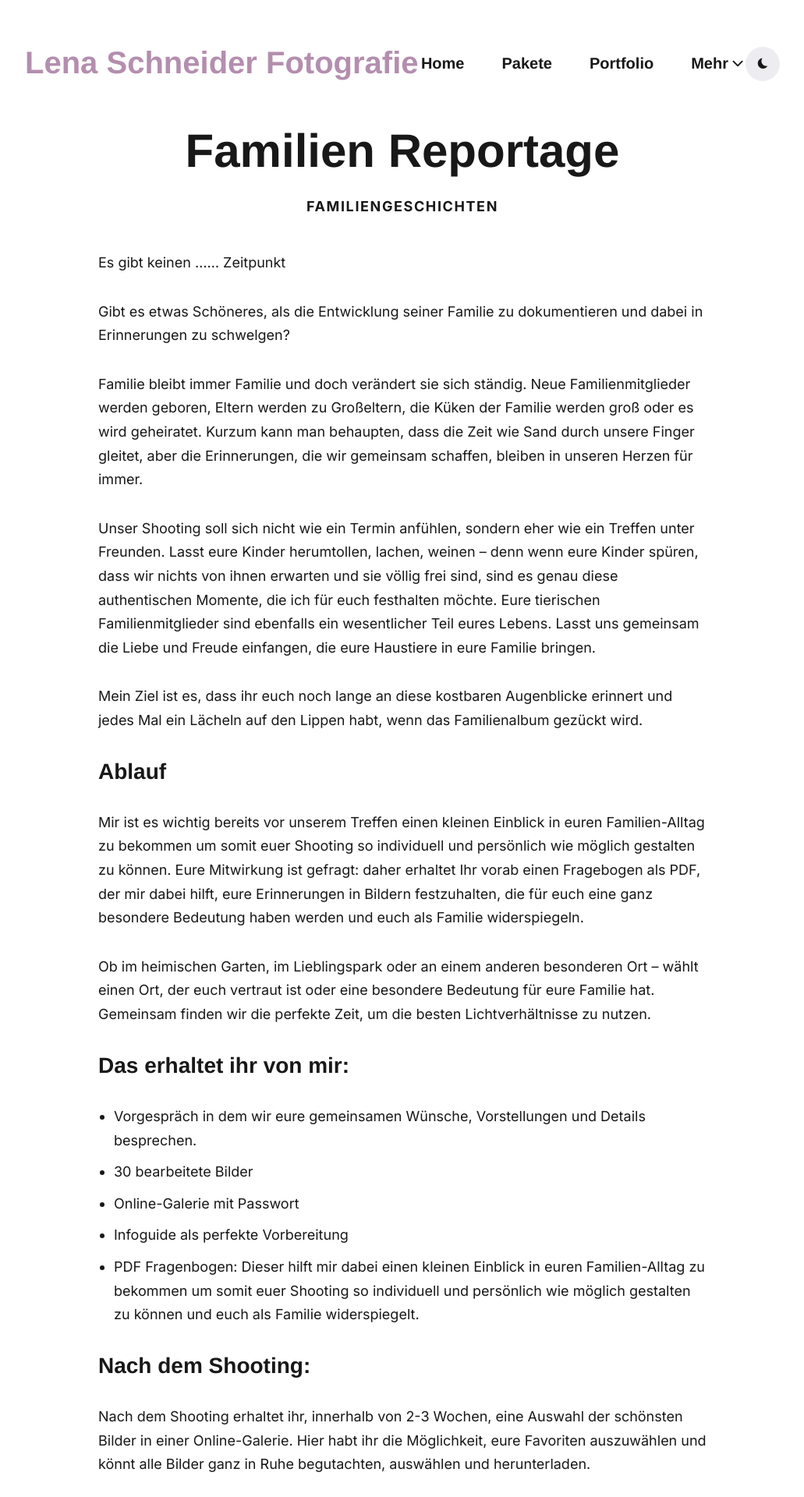
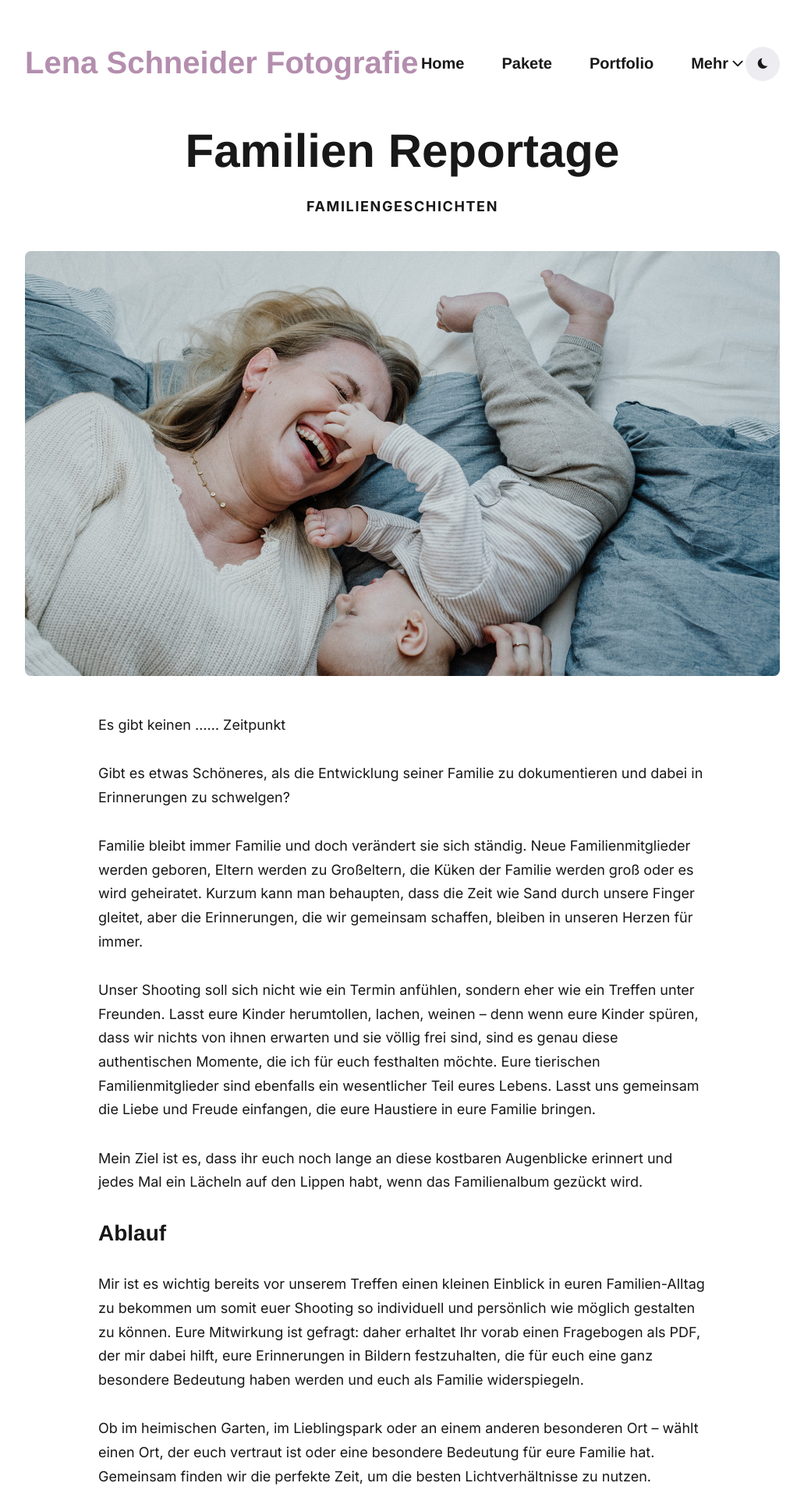
Before and after one commit to lena-schneider-fotografie/lena-schneider-fotografie.github.io, a Jekyll site: the page built from _pakete/familien_reportage.md, in a window 1280 px wide. Shown: the top 1920 px of the page at 78% size, without its empty margins (124-1155 px from the left). Built offline with Jekyll 4.4.1, drawn with Linux system fonts in a browser that asks for light colours; nearby versions of some CDN libraries; some web fonts are replaced.

Commit message:
reihenfolge pakete + homestory thumbnail

```diff
--- a/_includes/section-pakete.html
+++ b/_includes/section-pakete.html
@@ -13,7 +13,7 @@
           </div>
 
           <div class="row">
-            {% assign sorted = site.pakete | sort: 'date' | reverse %}
+            {% assign sorted = site.pakete | sort: 'order' %}
             {% for project in sorted limit:6 %}
             <article class="project col col-4 col-d-6 col-t-12">
               <div class="project__content">
--- a/_pakete/familien_reportage.md
+++ b/_pakete/familien_reportage.md
@@ -1,12 +1,13 @@
 ---
 title: Familien Reportage
-date: 2022-01-10 08:01:35 +0300
+order: 1
 subtitle: Familiengeschichten
-image:
+image: '/images/pakete/familien_reportage/familien-reportage-1.jpg'
 duration: 90 min
 photo_amount: 30 Fotos
 Ort: nach Absprache
 price: Ab 299€
+
 ---
 
 Es gibt keinen ...... Zeitpunkt
--- a/pakete/index.html
+++ b/pakete/index.html
@@ -16,7 +16,8 @@ description:
 
 <div class="projects-page container animate">
   <div class="row">
-    {% for project in site.pakete reversed %}
+    {% assign sorted = site.pakete | sort: 'order' %}
+    {% for project in sorted %}
       <article class="project col col-4 col-d-6 col-t-12">
         <div class="project__content">
           <a href="{{ project.url }}" class="project__image">
```
Also changed, not shown: _pakete/familien.md (+1 -1 lines), _pakete/newborn_homestory.md (+1 -1 lines), _pakete/schwangerschaft.md (+1 -1 lines), images/pakete/familien_reportage/familien-reportage-1.jpg (added).
